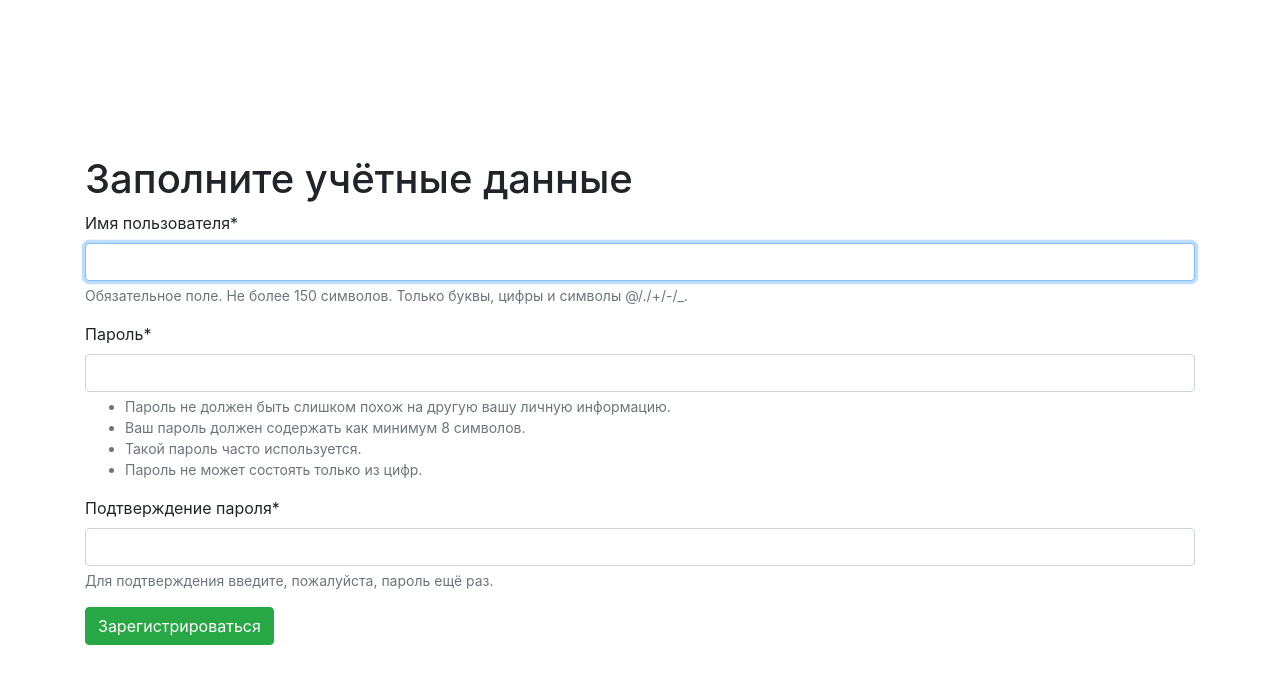
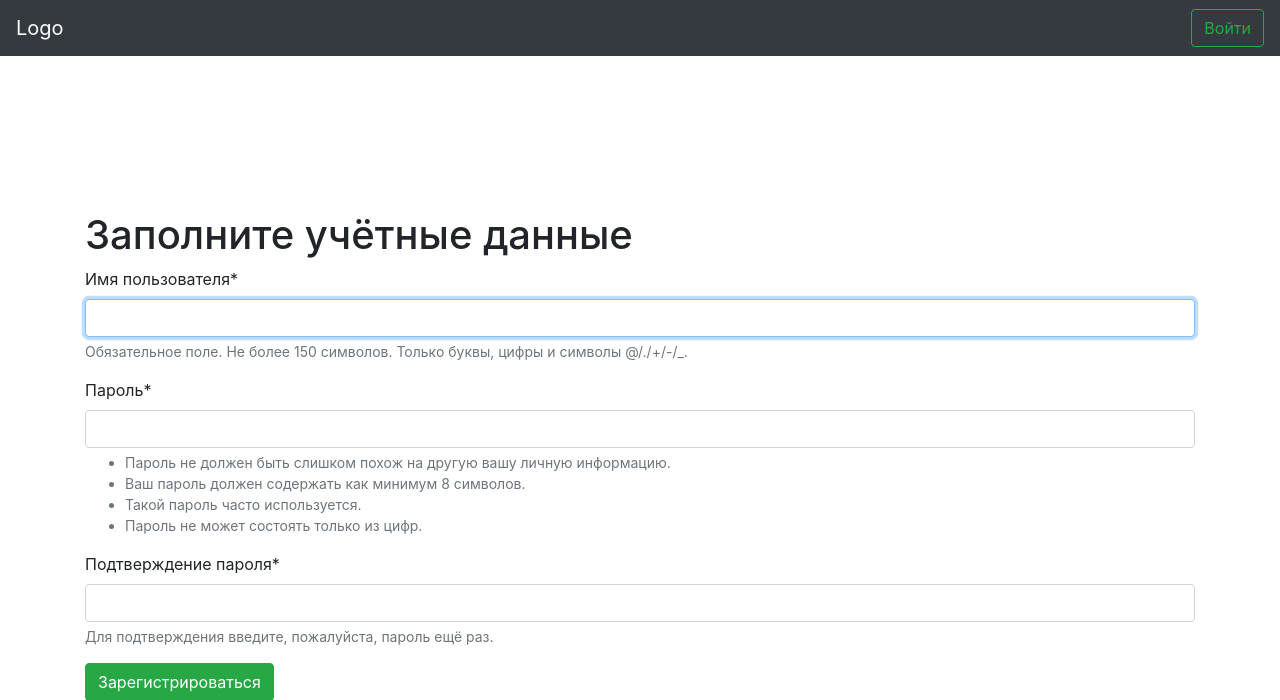
Before and after one commit to AlexanderUstinovv/medical_calculator, a Django app: page /auth/sign-up/ in a window 1280 px wide. Shown: the top 700 px of the page. Before the commit the page ends 645 px from the top, so only its background shows below. Run offline with Django 3.2, Linux system fonts and the light colour scheme; some libraries are stand-ins or nearby versions.

Commit message:
Added login and signup buttons on login and signup forms

```diff
--- /dev/null
+++ b/templates/auth/app_parts/nav_bar_login.html
@@ -0,0 +1,8 @@
+{% block nav_bar %}
+    <nav class="navbar navbar-dark bg-dark">
+        <a class="navbar-brand" href="#">Logo</a>
+        <form method="get" class="form-inline my-2 my-lg-0" action="{% url 'auth:form-login' %}">
+            <button class="btn btn-outline-success my-2 my-sm-0" type="submit">Войти</button>
+        </form>
+    </nav>
+{% endblock %}
--- a/templates/auth/base.html
+++ b/templates/auth/base.html
@@ -5,6 +5,7 @@
 {% endblock %}
 
 {% block content %}
+    {% block nav_bar %} {% endblock %}
     <div class="container h-100">
         <div class="row h-100 justify-content-center align-items-center">
             <div class="col-12">
--- a/templates/auth/login_form.html
+++ b/templates/auth/login_form.html
@@ -4,6 +4,11 @@
 {% block title %} Войти {% endblock %}
 
 {% block header %}Введите учётные данные{% endblock %}
+
+{% block nav_bar %}
+    {% include 'auth/app_parts/nav_bar_registration.html' %}
+{% endblock %}
+
 {% block auth_form %}
     <form method="post">
         {% csrf_token %}
--- a/templates/auth/registration_form.html
+++ b/templates/auth/registration_form.html
@@ -4,6 +4,11 @@
 {% block title %} Регистрация {% endblock %}
 
 {% block header %}Заполните учётные данные{% endblock %}
+
+{% block nav_bar %}
+    {% include 'auth/app_parts/nav_bar_login.html' %}
+{% endblock %}
+
 {% block auth_form %}
     <form method="post">
         {% csrf_token %}
```
Also changed, not shown: templates/auth/app_parts/nav_bar_registration.html (added, +8 -0 lines).
